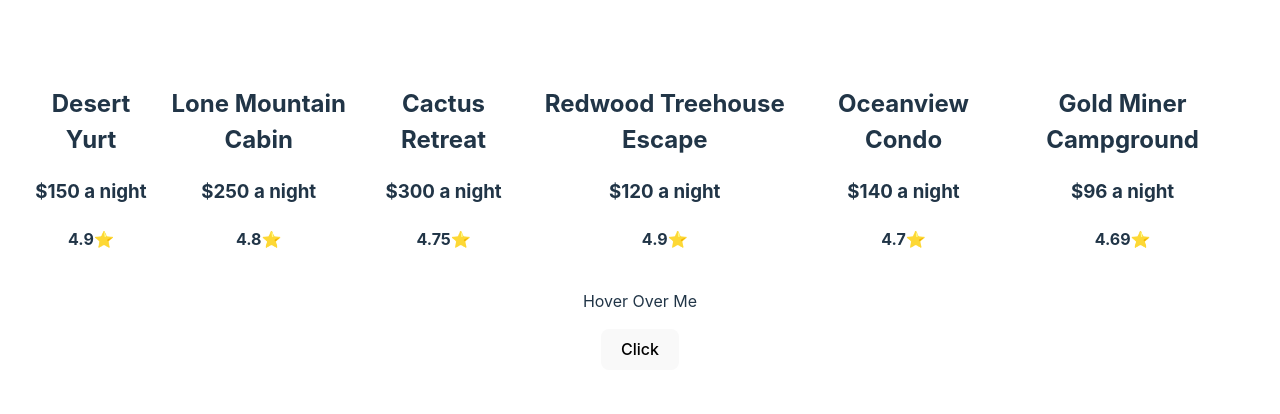
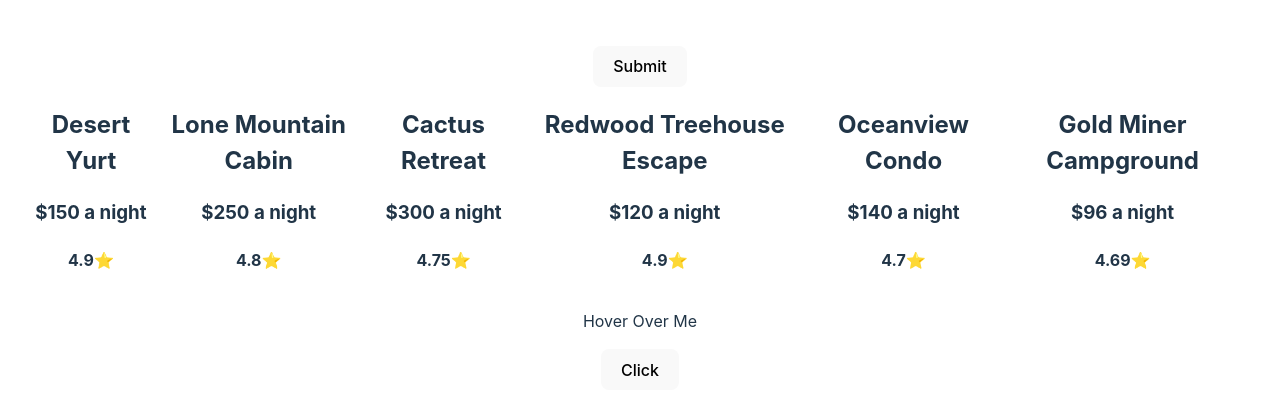
Before and after one commit to bbangwon/first-react-app, a React (Vite) app: page / in a window 1280 px wide. Shown: the part 182-596 px from the top of the page. Built offline with nearby package versions, Linux system fonts and the light colour scheme.

Commit message:
이벤트 오브젝트 사용

```diff
--- a/src/App.jsx
+++ b/src/App.jsx
@@ -9,6 +9,7 @@ import './App.css'
 // import ShoppingList from './ShoppingList';
 import PropertyList from './PropertyList';
 import Clicker from './Clicker';
+import Form from './Form';
 
 // const data = [
 //   {id: 1, item: 'eggs', quantity: 12, completed: false},
@@ -50,6 +51,7 @@ function App() {
     {/* <Slots s1="🍉" s2="🍉" s3="🍇" />
     <Slots s1="🍉" s2="🍉" s3="🍉" /> */}
     {/* <ShoppingList items={data} /> */}
+    <Form />
     <PropertyList properties={properties} />
     <Clicker />
   </div>
--- /dev/null
+++ b/src/Form.jsx
@@ -0,0 +1,12 @@
+function handleFormSubmit(evt) {
+    evt.preventDefault();
+    console.log('Form submitted');
+}
+
+export default function Form(){
+    return (
+        <form onSubmit={handleFormSubmit}>
+            <button>Submit</button>
+        </form>
+    )
+}
```
